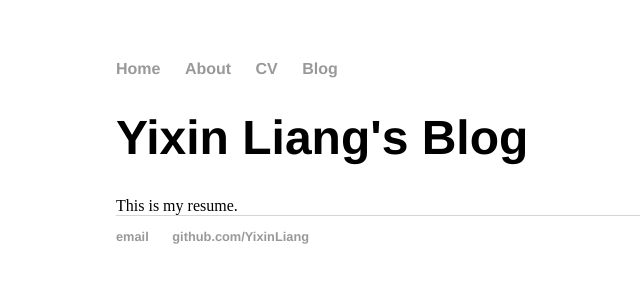
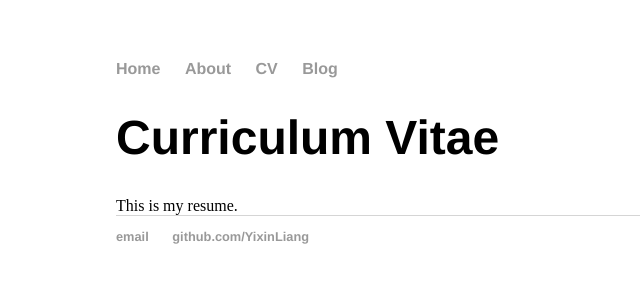
Before and after one commit to YixinLiang/YixinLiang.github.io, a Jekyll site: the page built from cv/index.html, in a window 1280 px wide. Shown: the top 300 px of the page, without its empty margins (76-716 px from the left). Built offline with Jekyll 4.4.1, drawn with Linux system fonts in a browser that asks for light colours.

Commit message:
Update index.html

```diff
--- a/cv/index.html
+++ b/cv/index.html
@@ -1,6 +1,6 @@
 ---
 layout: default
-title: Yixin Liang's Blog
+title: Curriculum Vitae
 ---
  <h1>{{ page.title }}</h1>
 
```
